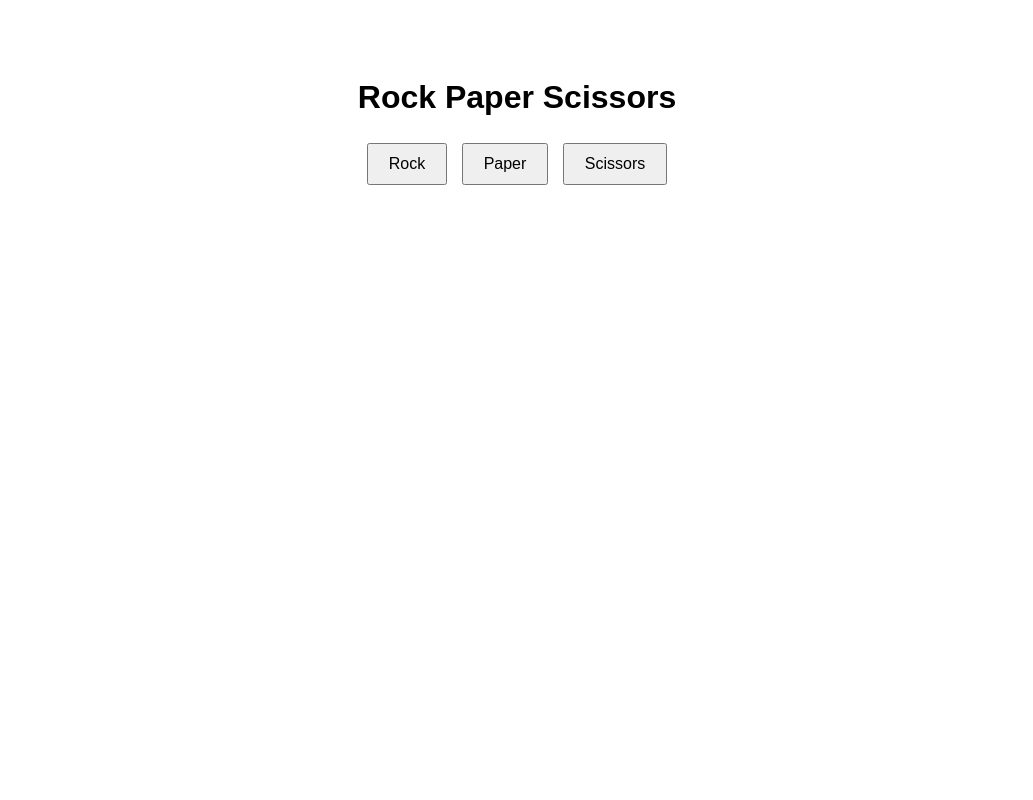
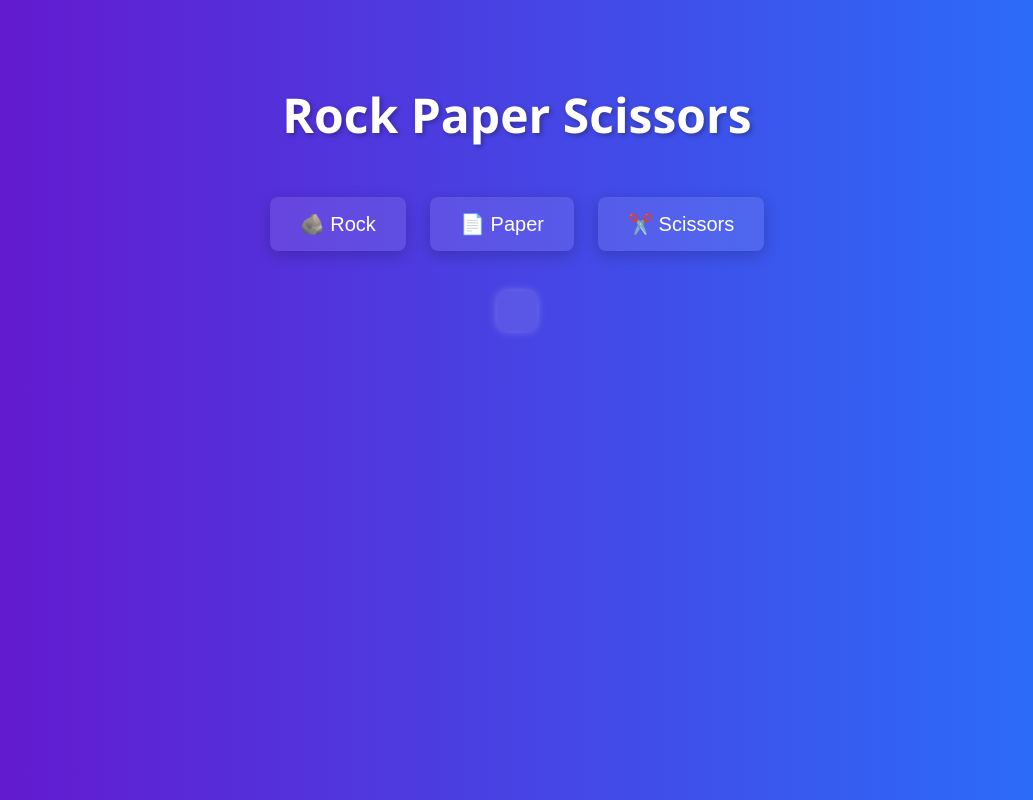
Before and after one commit to DHURSHITHA/web2, a plain HTML site: page index.html in a window 1280 px wide. Shown: the whole page, without its empty margins (123-1156 px from the left). Drawn offline with Linux system fonts and the light colour scheme.

Commit message:
new file added

```diff
--- a/index.html
+++ b/index.html
@@ -1,4 +1,4 @@
-<!DOCTYPE html>
+<!-- <!DOCTYPE html>
 <html lang="en">
 <head>
 <meta charset="UTF-8">
@@ -30,4 +30,83 @@ function play(user) {
 }
 </script>
 </body>
+</html> -->
+<!DOCTYPE html>
+<html lang="en">
+<head>
+<meta charset="UTF-8">
+<title>RPS Game</title>
+<style>
+  body {
+    font-family: 'Segoe UI', Tahoma, Geneva, Verdana, sans-serif;
+    background: linear-gradient(to right, #6a11cb, #2575fc);
+    color: white;
+    text-align: center;
+    padding: 50px;
+    margin: 0;
+  }
+
+  h1 {
+    font-size: 48px;
+    margin-bottom: 40px;
+    text-shadow: 2px 2px 5px rgba(0,0,0,0.3);
+  }
+
+  .btn {
+    padding: 15px 30px;
+    margin: 10px;
+    font-size: 20px;
+    border: none;
+    border-radius: 8px;
+    background: rgba(255,255,255,0.1);
+    color: white;
+    cursor: pointer;
+    box-shadow: 0 4px 15px rgba(0,0,0,0.2);
+    transition: all 0.3s ease;
+  }
+
+  .btn:hover {
+    transform: scale(1.1);
+    background: rgba(255,255,255,0.2);
+    box-shadow: 0 6px 20px rgba(0,0,0,0.3);
+  }
+
+  #result {
+    margin-top: 30px;
+    font-size: 24px;
+    padding: 20px;
+    border-radius: 10px;
+    background: rgba(255,255,255,0.1);
+    box-shadow: 0 0 10px rgba(255,255,255,0.3);
+    animation: fade 1s;
+    display: inline-block;
+  }
+
+  @keyframes fade {
+    from { opacity: 0; transform: translateY(-10px); }
+    to { opacity: 1; transform: translateY(0); }
+  }
+</style>
+</head>
+<body>
+  <h1>Rock Paper Scissors</h1>
+  <div>
+    <button class="btn" onclick="play('Rock')">🪨 Rock</button>
+    <button class="btn" onclick="play('Paper')">📄 Paper</button>
+    <button class="btn" onclick="play('Scissors')">✂️ Scissors</button>
+  </div>
+  <div id="result"></div>
+<script>
+function play(user) {
+  const options = ['Rock', 'Paper', 'Scissors'];
+  if (!options.includes(user)) return alert('Invalid choice!');
+  const bot = options[Math.floor(Math.random() * 3)];
+  const win = user === bot ? 'Draw' :
+              (user === 'Rock' && bot === 'Scissors' ||
+               user === 'Paper' && bot === 'Rock' ||
+               user === 'Scissors' && bot === 'Paper') ? 'You Win!' : 'You Lose!';
+  result.innerHTML = `You: ${user} | Bot: ${bot} → <strong>${win}</strong>`;
+}
+</script>
+</body>
 </html>
```
